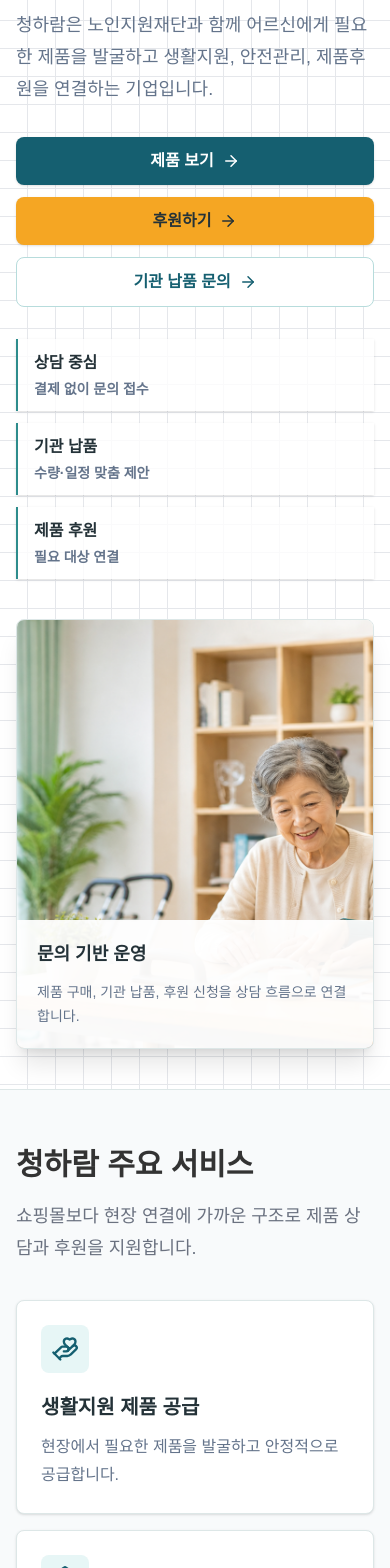
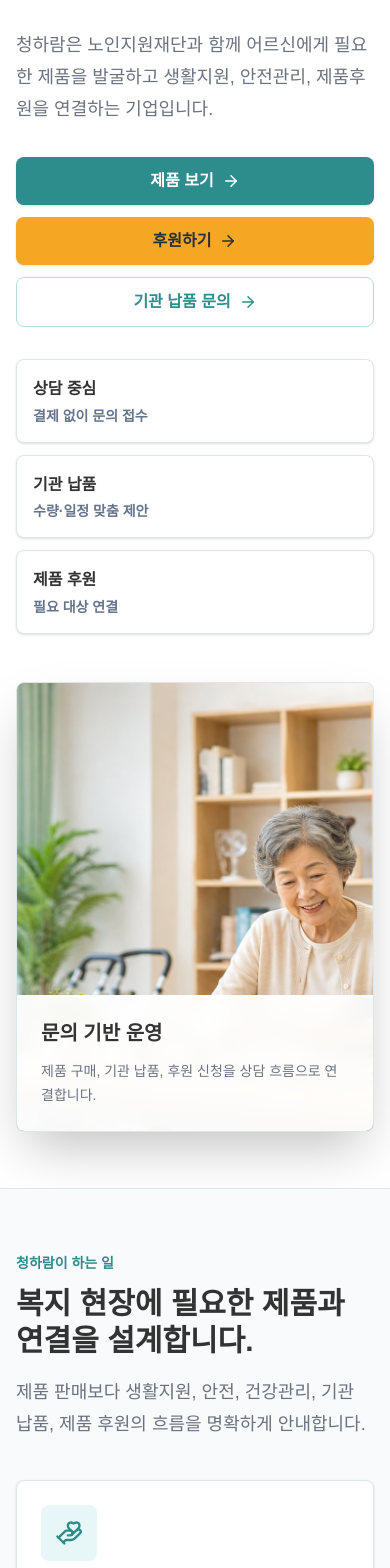
Before and after one commit to iddiko2023-maker/chungharam_hp, a Next.js app: page / in a window 390 px wide. Shown: the part 360-1928 px from the top of the page. Built offline with nearby package versions, Linux system fonts and the light colour scheme; no server answers; the database is empty.

Commit message:
Improve public site UI polish

```diff
--- a/src/app/globals.css
+++ b/src/app/globals.css
@@ -16,6 +16,9 @@ body {
   background: var(--background);
   color: var(--foreground);
   font-family: Arial, Helvetica, sans-serif;
+  font-size: 16px;
+  line-height: 1.6;
+  text-rendering: optimizeLegibility;
 }
 
 ::selection {
@@ -31,6 +34,17 @@ textarea {
   letter-spacing: 0;
 }
 
+a,
+button {
+  -webkit-tap-highlight-color: transparent;
+}
+
+input,
+select,
+textarea {
+  font-size: 16px;
+}
+
 .prose-clean p {
   margin-bottom: 1rem;
 }
--- a/src/app/page.tsx
+++ b/src/app/page.tsx
@@ -1,4 +1,4 @@
-import { Building2, CheckCircle2, Gift, HandHeart, ShieldCheck } from "lucide-react";
+import { Building2, CheckCircle2, Gift, HandHeart, HeartPulse, ShieldCheck } from "lucide-react";
 import Image from "next/image";
 import ButtonLink from "@/components/ButtonLink";
 import Container from "@/components/Container";
@@ -7,11 +7,19 @@ import ProductCard from "@/components/ProductCard";
 import SectionTitle from "@/components/SectionTitle";
 import { getPosts, getProducts } from "@/lib/db";
 
-const services = [
-  { title: "생활지원 제품 공급", text: "현장에서 필요한 제품을 발굴하고 안정적으로 공급합니다.", icon: HandHeart },
-  { title: "안전보호 제품 제공", text: "낙상과 생활 사고를 줄이는 안전 제품을 제안합니다.", icon: ShieldCheck },
-  { title: "제품 후원 연결", text: "필요한 제품을 필요한 어르신에게 전달할 수 있게 연결합니다.", icon: Gift },
-  { title: "기관 납품 지원", text: "복지기관, 단체, 기업의 수량과 일정에 맞춰 상담합니다.", icon: Building2 },
+const workItems = [
+  { title: "생활지원 제품", text: "어르신의 일상 편의와 이동을 돕는 제품을 선별합니다.", icon: HandHeart },
+  { title: "안전보호 제품", text: "낙상과 생활 사고를 줄이는 안전 중심 제품을 제안합니다.", icon: ShieldCheck },
+  { title: "건강관리 제품", text: "복지 현장의 기본 건강 확인과 관리에 필요한 구성을 준비합니다.", icon: HeartPulse },
+  { title: "기관 납품", text: "기관 예산, 수량, 일정에 맞춘 상담형 납품을 지원합니다.", icon: Building2 },
+  { title: "제품 후원", text: "후원 제품이 필요한 어르신과 현장에 연결되도록 돕습니다.", icon: Gift },
+];
+
+const donationStats = [
+  ["누적 후원 건수", "128건"],
+  ["전달 제품 수량", "2,460개"],
+  ["참여 기관 수", "34곳"],
+  ["참여 후원자 수", "186명"],
 ];
 
 const heroStats = [
@@ -27,18 +35,19 @@ export default async function Home() {
 
   return (
     <>
-      <section className="surface-grid border-b border-[#DDE7E7] bg-white">
-        <Container className="grid gap-10 py-10 md:grid-cols-[1.05fr_0.95fr] md:items-center md:py-14 lg:py-16">
+      <section className="relative overflow-hidden border-b border-[#DDE7E7] bg-white">
+        <div className="absolute inset-x-0 top-0 h-64 bg-[#F2FBFB]" aria-hidden />
+        <Container className="relative grid gap-12 py-14 md:grid-cols-[1.05fr_0.95fr] md:items-center md:py-18 lg:py-24">
           <div>
-            <p className="mb-4 inline-flex rounded-md bg-[#E7F6F6] px-3 py-2 text-sm font-black text-[#155F70]">
+            <p className="mb-5 inline-flex rounded-md bg-white px-4 py-2 text-sm font-black text-[#2D8C8C] shadow-sm ring-1 ring-[#DDE7E7]">
               어르신 생활지원 제품 플랫폼
             </p>
-            <h1 className="max-w-4xl text-4xl font-black leading-tight text-[#243238] md:text-5xl lg:text-6xl">
+            <h1 className="max-w-4xl text-4xl font-black leading-tight text-[#333333] md:text-5xl lg:text-6xl">
               어르신의 생활을 더 편안하게,
               <br />
               보이지 않는 안전까지 살피는 청하람
             </h1>
-            <p className="mt-6 max-w-3xl text-lg leading-8 text-[#64748B]">
+            <p className="mt-6 max-w-3xl text-lg leading-8 text-[#6B7280] md:text-xl md:leading-9">
               청하람은 노인지원재단과 함께 어르신에게 필요한 제품을 발굴하고 생활지원, 안전관리,
               제품후원을 연결하는 기업입니다.
             </p>
@@ -53,14 +62,14 @@ export default async function Home() {
             </div>
             <div className="mt-8 grid gap-3 sm:grid-cols-3">
               {heroStats.map(([title, text]) => (
-                <div key={title} className="border-l-2 border-[#2D8C8C] bg-white/80 px-4 py-3 shadow-sm">
-                  <p className="font-black text-[#243238]">{title}</p>
+                <div key={title} className="rounded-lg border border-[#DDE7E7] bg-white px-4 py-4 shadow-sm">
+                  <p className="font-black text-[#333333]">{title}</p>
                   <p className="mt-1 text-sm font-bold text-[#64748B]">{text}</p>
                 </div>
               ))}
             </div>
           </div>
-          <div className="relative min-h-[430px] overflow-hidden rounded-lg border border-[#DDE7E7] bg-white shadow-xl">
+          <div className="relative min-h-[450px] overflow-hidden rounded-lg border border-[#DDE7E7] bg-white shadow-2xl">
             <Image
               src="/images/hero-consultation.png"
               alt="어르신 생활지원 상담 장면"
@@ -69,34 +78,34 @@ export default async function Home() {
               sizes="(max-width: 768px) 100vw, 50vw"
               className="object-cover"
             />
-            <div className="absolute inset-x-0 bottom-0 bg-white/94 p-5">
-              <div className="grid gap-3 sm:grid-cols-2">
-                <p className="text-lg font-black text-[#243238]">문의 기반 운영</p>
-                <p className="text-sm leading-6 text-[#64748B]">제품 구매, 기관 납품, 후원 신청을 상담 흐름으로 연결합니다.</p>
+            <div className="absolute inset-x-0 bottom-0 bg-white/95 p-6 backdrop-blur">
+              <div className="grid gap-3 sm:grid-cols-[0.8fr_1.2fr]">
+                <p className="text-xl font-black text-[#333333]">문의 기반 운영</p>
+                <p className="text-sm leading-6 text-[#6B7280]">제품 구매, 기관 납품, 후원 신청을 상담 흐름으로 연결합니다.</p>
               </div>
             </div>
           </div>
         </Container>
       </section>
 
-      <section className="py-14 md:py-18">
+      <section className="py-16 md:py-24">
         <Container>
-          <SectionTitle title="청하람 주요 서비스" description="쇼핑몰보다 현장 연결에 가까운 구조로 제품 상담과 후원을 지원합니다." />
-          <div className="grid gap-4 md:grid-cols-2 lg:grid-cols-4">
-            {services.map((service) => (
-              <article key={service.title} className="rounded-lg border border-[#DDE7E7] bg-white p-6 shadow-sm">
-                <div className="flex h-12 w-12 items-center justify-center rounded-lg bg-[#E7F6F6]">
-                  <service.icon className="h-7 w-7 text-[#155F70]" aria-hidden />
+          <SectionTitle eyebrow="청하람이 하는 일" title="복지 현장에 필요한 제품과 연결을 설계합니다." description="제품 판매보다 생활지원, 안전, 건강관리, 기관 납품, 제품 후원의 흐름을 명확하게 안내합니다." />
+          <div className="grid gap-5 md:grid-cols-2 xl:grid-cols-5">
+            {workItems.map((item) => (
+              <article key={item.title} className="group rounded-lg border border-[#DDE7E7] bg-white p-6 shadow-sm transition duration-300 hover:-translate-y-1 hover:border-[#B7DCDC] hover:shadow-xl">
+                <div className="flex h-14 w-14 items-center justify-center rounded-lg bg-[#E7F6F6] text-[#2D8C8C] transition group-hover:bg-[#2D8C8C] group-hover:text-white">
+                  <item.icon className="h-7 w-7" aria-hidden />
                 </div>
-                <h3 className="mt-5 text-xl font-black text-[#243238]">{service.title}</h3>
-                <p className="mt-3 leading-7 text-[#64748B]">{service.text}</p>
+                <h3 className="mt-6 text-xl font-black text-[#333333]">{item.title}</h3>
+                <p className="mt-3 text-base leading-7 text-[#6B7280]">{item.text}</p>
               </article>
             ))}
           </div>
         </Container>
       </section>
 
-      <section className="border-y border-[#DDE7E7] bg-white py-14 md:py-18">
+      <section className="border-y border-[#DDE7E7] bg-white py-16 md:py-24">
         <Container>
           <div className="flex flex-col justify-between gap-4 md:flex-row md:items-end">
             <SectionTitle eyebrow="추천 제품" title="어르신 생활지원 제품" description="후원과 기관 납품이 가능한 제품을 중심으로 소개합니다." />
@@ -112,9 +121,9 @@ export default async function Home() {
         </Container>
       </section>
 
-      <section className="py-14 md:py-18">
+      <section className="py-16 md:py-24">
         <Container>
-          <div className="grid gap-8 rounded-lg bg-[#155F70] p-7 text-white shadow-lg md:grid-cols-[1fr_auto] md:items-center md:p-10">
+          <div className="grid gap-8 rounded-lg bg-[#2D8C8C] p-7 text-white shadow-xl md:grid-cols-[1fr_auto] md:items-center md:p-10">
             <div>
               <h2 className="text-3xl font-black">필요한 제품을 필요한 어르신에게 전달합니다.</h2>
               <div className="mt-5 grid gap-2 text-white/88 sm:grid-cols-3">
@@ -138,7 +147,23 @@ export default async function Home() {
         </Container>
       </section>
 
-      <section className="border-y border-[#DDE7E7] bg-white py-14 md:py-18">
+      <section className="border-y border-[#DDE7E7] bg-white py-16 md:py-24">
+        <Container>
+          <div className="grid gap-8 lg:grid-cols-[0.8fr_1.2fr] lg:items-end">
+            <SectionTitle eyebrow="후원 현황" title="청하람과 함께 이어지는 따뜻한 연결" description="현재는 예시 데이터이며, 실제 운영 데이터 연동 시 관리자 기준 집계로 교체할 수 있습니다." />
+            <div className="grid gap-4 sm:grid-cols-2 lg:grid-cols-4">
+              {donationStats.map(([label, value]) => (
+                <div key={label} className="rounded-lg border border-[#DDE7E7] bg-[#F8FAFB] p-5 shadow-sm">
+                  <p className="text-sm font-black text-[#2D8C8C]">{label}</p>
+                  <p className="mt-3 text-3xl font-black text-[#333333]">{value}</p>
+                </div>
+              ))}
+            </div>
+          </div>
+        </Container>
+      </section>
+
+      <section className="border-b border-[#DDE7E7] bg-white py-16 md:py-24">
         <Container>
           <div className="flex flex-col justify-between gap-4 md:flex-row md:items-end">
             <SectionTitle eyebrow="활동 소식" title="청하람의 전달과 협력 소식" />
@@ -154,7 +179,7 @@ export default async function Home() {
         </Container>
       </section>
 
-      <section className="py-14 md:py-18">
+      <section className="py-16 md:py-24">
         <Container>
           <div className="rounded-lg border border-[#DDE7E7] bg-white p-7 shadow-sm md:p-10">
             <div className="grid gap-6 md:grid-cols-[1fr_auto] md:items-center">
--- a/src/components/ButtonLink.tsx
+++ b/src/components/ButtonLink.tsx
@@ -15,10 +15,10 @@ export default function ButtonLink({
     <Link
       href={href}
       className={cn(
-        "inline-flex min-h-12 items-center justify-center gap-2 rounded-lg px-5 py-3 text-base font-black transition",
-        variant === "primary" && "bg-[#155F70] text-white shadow-sm hover:bg-[#104f5d]",
+        "inline-flex min-h-12 items-center justify-center gap-2 rounded-lg px-5 py-3 text-base font-black transition duration-200 focus-visible:outline focus-visible:outline-2 focus-visible:outline-offset-2 focus-visible:outline-[#F5A623] active:scale-[0.99]",
+        variant === "primary" && "bg-[#2D8C8C] text-white shadow-sm hover:bg-[#247575]",
         variant === "secondary" && "bg-[#F5A623] text-[#243238] shadow-sm hover:bg-[#e89a18]",
-        variant === "outline" && "border border-[#B7DCDC] bg-white text-[#155F70] hover:border-[#2D8C8C] hover:bg-[#F2FBFB]",
+        variant === "outline" && "border border-[#B7DCDC] bg-white text-[#2D8C8C] hover:border-[#2D8C8C] hover:bg-[#F2FBFB]",
       )}
     >
       {children}
--- a/src/components/SectionTitle.tsx
+++ b/src/components/SectionTitle.tsx
@@ -8,10 +8,10 @@ export default function SectionTitle({
   description?: string;
 }) {
   return (
-    <div className="mb-9 max-w-3xl">
-      {eyebrow ? <p className="mb-3 text-sm font-bold text-[#2D8C8C]">{eyebrow}</p> : null}
-      <h2 className="text-3xl font-bold leading-tight text-[#333333] md:text-4xl">{title}</h2>
-      {description ? <p className="mt-4 text-lg leading-8 text-[#6B7280]">{description}</p> : null}
+    <div className="mb-10 max-w-3xl">
+      {eyebrow ? <p className="mb-3 text-sm font-black text-[#2D8C8C]">{eyebrow}</p> : null}
+      <h2 className="text-3xl font-black leading-tight text-[#333333] md:text-4xl">{title}</h2>
+      {description ? <p className="mt-4 text-lg leading-8 text-[#6B7280] md:text-xl md:leading-9">{description}</p> : null}
     </div>
   );
 }
```
Also changed, not shown: src/app/news/page.tsx (+8 -34 lines), src/app/notice/page.tsx (+36 -6 lines), src/components/PostCard.tsx (+4 -4 lines), src/components/ProductCard.tsx (+16 -9 lines).
